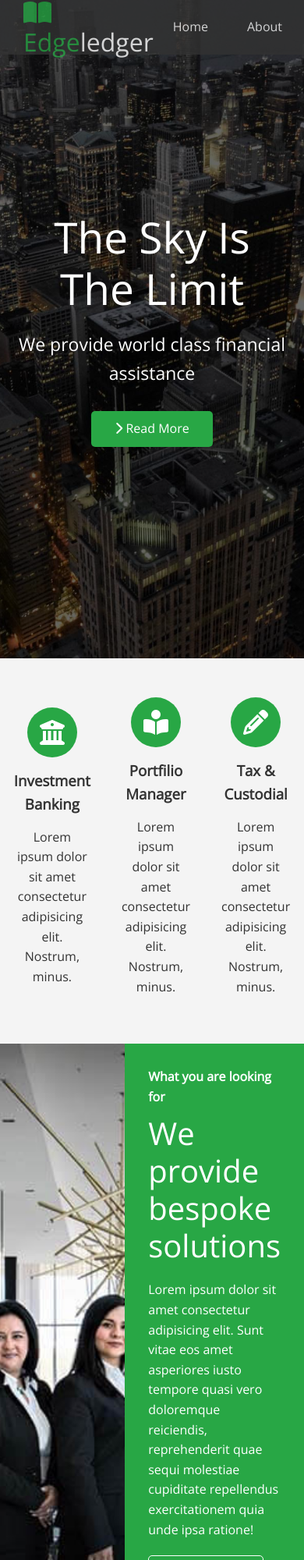
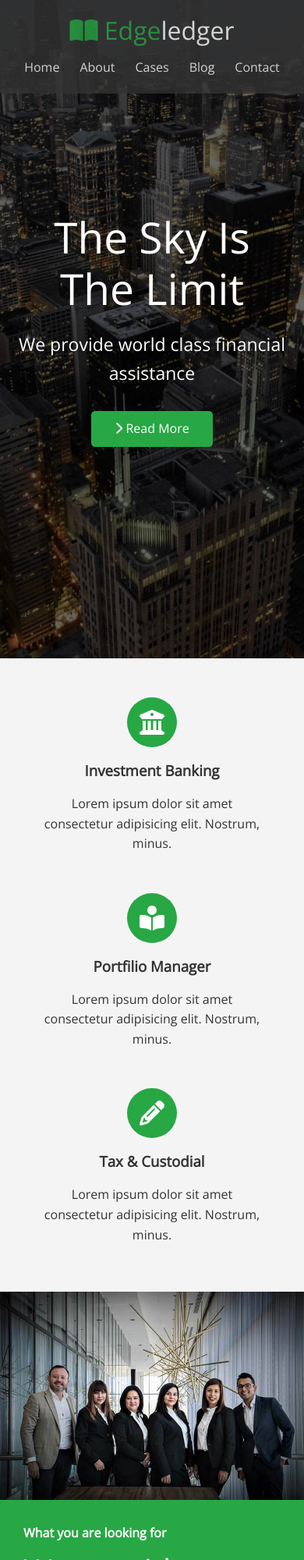
Before and after one commit to GuyShabtay/Edgeledger, a plain HTML site: page index.html in a window 390 px wide. Shown: the top 2000 px of the page at 78% size. Drawn offline with nearby package versions, Linux system fonts and the light colour scheme.

Commit message:
responsive design for mobule

```diff
--- a/css/style.css
+++ b/css/style.css
@@ -154,3 +154,22 @@ margin-bottom: 15px;
 .footer .social > *{
   margin-right: 30px;
 }
+/* mobile */
+@media(max-width:768px){
+  .navbar{
+    flex-direction: column;
+    height: 120px;
+    padding:20px;
+  }
+  .navbar a{
+    padding:10px 10px;
+    margin:0 3px;
+  }
+  .flex-items{
+    flex-direction: column;
+  }
+  .flex-columns .column, .flex-grid .column{
+    flex:100%;
+    max-width: 100%;
+  }
+}
```
